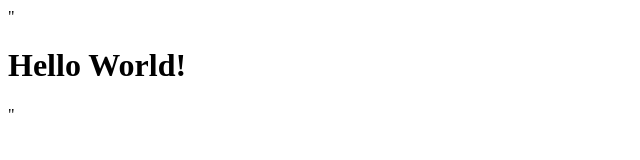
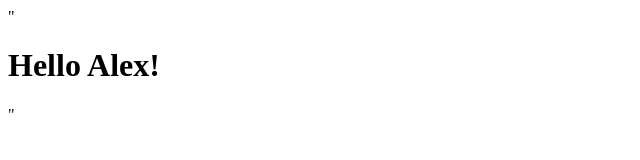
Before and after one commit to GeorgeBashko/GitFlow, a plain HTML site: page index.html in a window 1280 px wide. Shown: the full height of the page, 0-640 px from the left. Drawn offline with Linux system fonts and the light colour scheme.

Commit message:
Update index.html

```diff
--- a/index.html
+++ b/index.html
@@ -1 +1,10 @@
-"<!DOCTYPE html!><html><head><meta charset="utf-8"/><title>Git task</title></head><body><h1>Hello World!</h1></body></html>"
+"<!DOCTYPE html!>
+<html>
+  <head>
+    <meta charset="utf-8"/>
+    <title>Git task</title>
+  </head>
+  <body>
+    <h1>Hello Alex!</h1>
+  </body>
+</html>"
```
